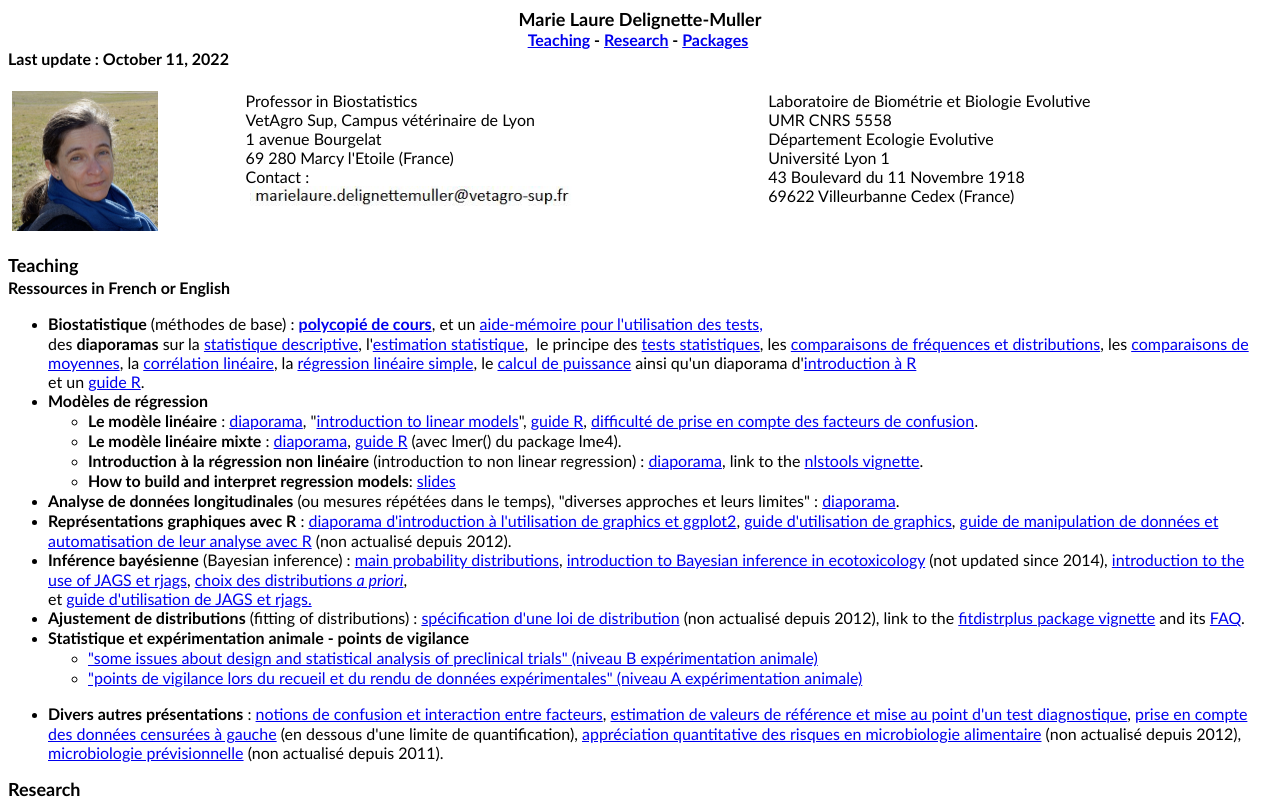
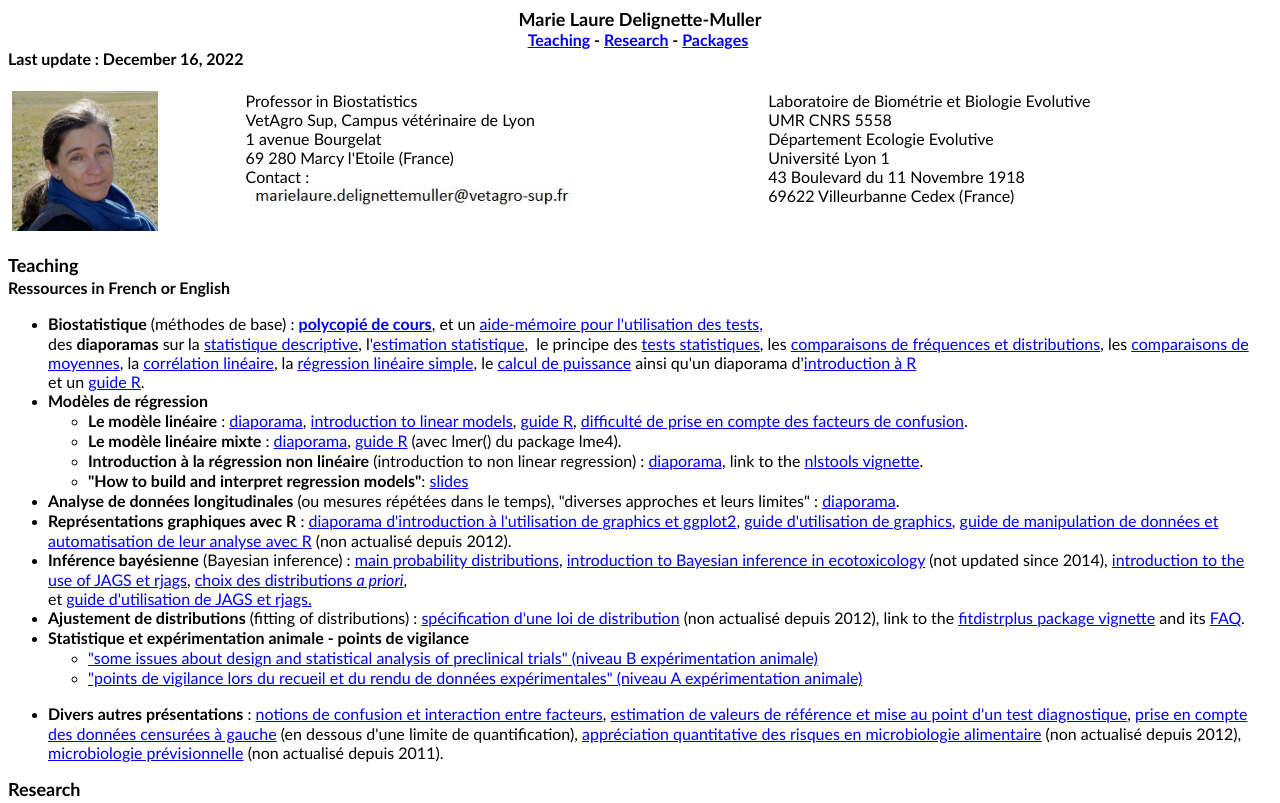
Before and after one commit to mldelignette/mldelignette.github.io, a plain HTML site: page index.html in a window 1280 px wide. Shown: the top 803 px of the page. Drawn offline with Linux system fonts and the light colour scheme.

Commit message:
update of some docs

```diff
--- a/index.html
+++ b/index.html
@@ -11,7 +11,7 @@
         </b><a href="#Research"><b>Research</b></a><b> - </b><b><a
             href="#Packages">Packages</a></b></font><font face="Calibri">&nbsp;</font>
     </div>
-    <font face="Calibri"><b>Last update : October 11, 2022<br>
+    <font face="Calibri"><b>Last update : December 16, 2022<br>
         <br>
       </b></font>
     <table cellspacing="2" cellpadding="2" width="100%" border="0">
@@ -80,6 +80,7 @@
 
 
 
+
             descriptive</a>, l'<a href="CMestimation.pdf">estimation
             statistique</a>,&nbsp; le principe des <a
             href="CMtests.pdf">tests statistiques</a>, les <a
@@ -101,6 +102,7 @@
 
 
 
+
             à R</a> <br>
           et un <a href="guideRM1.pdf">guide R</a>. <br>
         </font></li>
@@ -109,10 +111,11 @@
       <ul>
         <li><font face="Calibri"><b>Le modèle </b><b>linéaire</b> : <a
               href="CMmodlin.pdf">diaporama</a>,</font><font
-            face="Calibri"><font face="Calibri"> "<a
+            face="Calibri"><font face="Calibri"> <a
                 moz-do-not-send="true" href="CMintro2linmodel.pdf">introduction
 
-                to linear models</a>", <a
+
+                to linear models</a>, <a
 href="file:///C:/Users/mdeligne/Documents/GitHub/mldelignette.github.io/CMreglin.pdf">
               </a></font> <a href="guideRmodlin.pdf">guide R</a>, </font><a
             href="CMfacteurs_confusion.pdf" style="font-family: Calibri;
@@ -144,9 +147,11 @@ href="file:///C:/Users/mdeligne/Documents/GitHub/mldelignette.github.io/CMreglin
 
 
 
+
               vignette</a>.</font></li>
-        <li><font face="Calibri"><b>How to build and interpret re</b><b>gression
-              models</b>: <a href="CMmodeling_strategy.pdf">slides</a><br>
+        <li><font face="Calibri"><b>"How to build and interpret re</b><b>gression
+
+              models"</b>: <a href="CMmodeling_strategy.pdf">slides</a><br>
           </font></li>
       </ul>
       <li><font face="Calibri"><b>Analyse de données longitu</b><b>dinales</b>
@@ -164,6 +169,7 @@ href="file:///C:/Users/mdeligne/Documents/GitHub/mldelignette.github.io/CMreglin
           (Bayesian inference) : <a href="CMintro_dist_Engl.pdf">main
             probability distributions</a>, </font><font face="Calibri"><font
             face="Calibri"><a href="CMintroBayesPreditox_juil14.pdf">introduction
+
 
 
 
@@ -200,9 +206,11 @@ href="file:///C:/Users/mdeligne/Documents/GitHub/mldelignette.github.io/CMreglin
 
 
 
+
             d'une loi de distribution</a> (non actualisé depuis 2012), </font><font
           face="Calibri">link to the <a
 href="https://cran.r-project.org/web/packages/fitdistrplus/vignettes/paper2JSS.pdf">fitdistrplus
+
 
 
 
@@ -256,6 +264,7 @@ href="https://cran.r-project.org/web/packages/fitdistrplus/vignettes/FAQ.html">F
 
 
 
+
             prévisionnelle</a> (non actualisé depuis 2011).</font></li>
     </ul>
     <font face="Calibri"> </font><font face="Calibri"><font size="+1"><b><a
@@ -288,9 +297,11 @@ href="https://scholar.google.com/citations?user=sppwcQoAAAAJ&amp;hl=fr&amp;oi=ao
 
 
 
+
           Scholar profile</a></font> and my most recent papers are
       available on my <a
         href="https://cv.archives-ouvertes.fr/marie-laure-delignette-muller">CV
+
 
 
 
```
Also changed, not shown: 3 other files.
